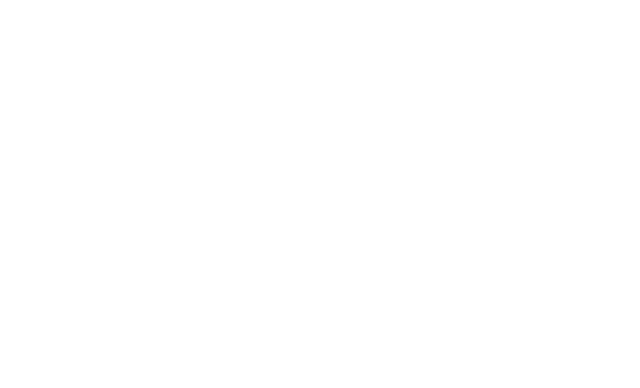
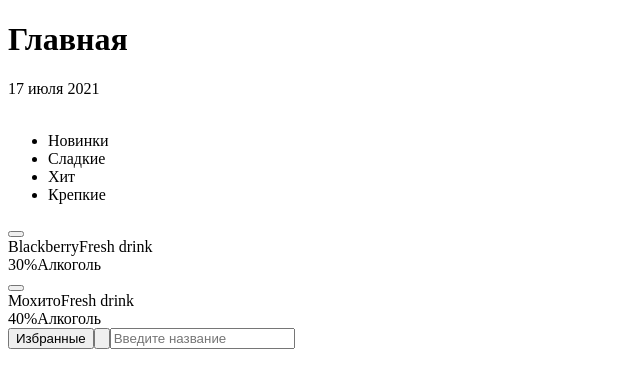
Before and after one commit to Sensa77/IRLIX-pub, a React (Create React App) app: page / in a window 1280 px wide. Shown: the top 388 px of the page, without its empty margins (0-640 px from the left). Built offline with nearby package versions, Linux system fonts and the light colour scheme.

Commit message:
html разметка первой страницы

```diff
--- a/src/App.js
+++ b/src/App.js
@@ -1,5 +1,59 @@
 function App() {
-  return <div className="App"></div>;
+  return (
+    <div className="App">
+      <header className="header">
+        <div className="header__wrapper">
+          <h1 className="header__title">Главная</h1>
+          <span className="header__data">17 июля 2021</span>
+        </div>
+        <img className="header__logo"></img>
+      </header>
+      <nav className="filter">
+        <ul className="filter__list">
+          <li className="filter__item">Новинки</li>
+          <li className="filter__item">Сладкие</li>
+          <li className="filter__item">Хит</li>
+          <li className="filter__item">Крепкие</li>
+        </ul>
+      </nav>
+      <main className="cards">
+        <div className="bookmark">
+          <button type="button" className="bookmark=btn"></button>
+          <div className="cardItem">
+            <span className="cardItem__name">Blackberry</span>
+            <span className="cardItem__filter">Fresh drink</span>
+            <div className="cardItem__composition">
+              <span className="cardItem__composition-perсent">30%</span>
+              <span className="cardItem__composition-title">Алкоголь</span>
+            </div>
+          </div>
+        </div>
+        <div className="bookmark">
+          <button type="button" className="bookmark__btn"></button>
+          <div className="cardItem">
+            <span className="cardItem__name">Мохито</span>
+            <span className="cardItem__filter">Fresh drink</span>
+            <div className="cardItem__composition">
+              <span className="cardItem__composition-perсent">40%</span>
+              <span className="cardItem__composition-title">Алкоголь</span>
+            </div>
+          </div>
+        </div>
+      </main>
+      <footer className="searchPanel">
+        <button type="button" className="searchPanel__button">
+          Избранные
+        </button>
+        <button type="button" className="searchPanel__button-search">
+          <img className="searchPanel__icon"></img>
+        </button>
+        <input
+          className="searchPanel__input"
+          placeholder="Введите название"
+        ></input>
+      </footer>
+    </div>
+  );
 }
 
 export default App;
```
